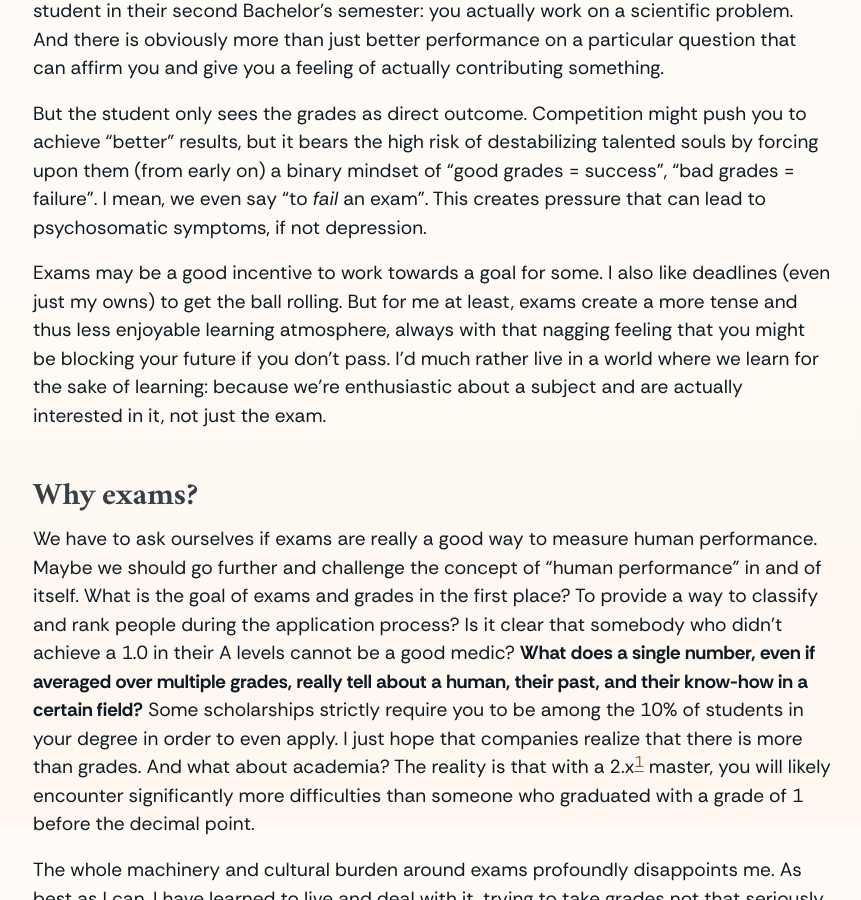
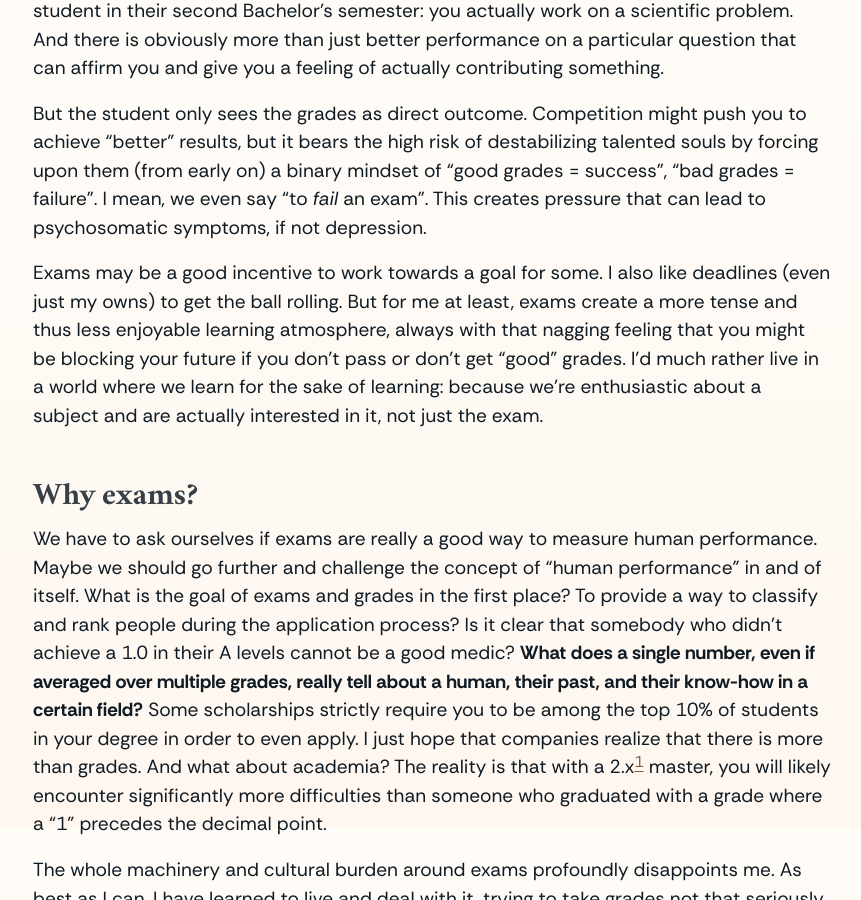
Before and after one commit to Splines/homepage, a Jekyll site: the page built from _posts/2026-01-22-exams.md, in a window 1280 px wide and 900 px high, scrolled down 2772 px. Shown: the whole window, without its empty margins (208-1069 px from the left). Built offline with Jekyll 4.4.1, drawn with Linux system fonts in a browser that asks for light colours; comment, search, counter and statistics services are not loaded; some of the changed text lies outside the part shown.

Commit message:
Publish exam post

```diff
--- a/_posts/2026-01-21-exams.md
+++ b/_posts/2026-01-22-exams.md
@@ -38,15 +36,17 @@
 
 But the student only sees the grades as direct outcome. Competition might push you to achieve "better" results, but it bears the high risk of destabilizing talented souls by forcing upon them (from early on) a binary mindset of "good grades = success", "bad grades = failure". I mean, we even say "to _fail_ an exam". This creates pressure that can lead to psychosomatic symptoms, if not depression.
 
-Exams may be a good incentive to work towards a goal for some. I also like deadlines (even just my owns) to get the ball rolling. But for me at least, exams create a more tense and thus less enjoyable learning atmosphere, always with that nagging feeling that you might be blocking your future if you don't pass. I'd much rather live in a world where we learn for the sake of learning: because we're enthusiastic about a subject and are actually interested in it, not just the exam.
+Exams may be a good incentive to work towards a goal for some. I also like deadlines (even just my owns) to get the ball rolling. But for me at least, exams create a more tense and thus less enjoyable learning atmosphere, always with that nagging feeling that you might be blocking your future if you don't pass or don't get "good" grades. I'd much rather live in a world where we learn for the sake of learning: because we're enthusiastic about a subject and are actually interested in it, not just the exam.
 
 
 ## Why exams?
 
-We have to ask ourselves if exams are really a good way to measure human performance. Maybe we should go further and challenge the concept of "human performance" in and of itself. What is the goal of exams and grades in the first place? To provide a way to classify and rank people during the application process? Is it clear that somebody who didn't achieve a 1.0 in their A levels cannot be a good medic? **What does a single number, even if averaged over multiple grades, really tell about a human, their past, and their know-how in a certain field?** Some scholarships strictly require you to be among the 10% of students in your degree in order to even apply. I just hope that companies realize that there is more than grades. And what about academia? The reality is that with a 2.x[^german] master, you will likely encounter significantly more difficulties than someone who graduated with a grade of 1 before the decimal point.
+We have to ask ourselves if exams are really a good way to measure human performance. Maybe we should go further and challenge the concept of "human performance" in and of itself. What is the goal of exams and grades in the first place? To provide a way to classify and rank people during the application process? Is it clear that somebody who didn't achieve a 1.0 in their A levels cannot be a good medic? **What does a single number, even if averaged over multiple grades, really tell about a human, their past, and their know-how in a certain field?** Some scholarships strictly require you to be among the top 10% of students in your degree in order to even apply. I just hope that companies realize that there is more than grades. And what about academia? The reality is that with a 2.x[^german] master, you will likely encounter significantly more difficulties than someone who graduated with a grade where a "1" precedes the decimal point.
 
 The whole machinery and cultural burden around exams profoundly disappoints me. As best as I can, I have learned to live and deal with it, trying to take grades not that seriously anymore and putting more emphasis on learning for the beauty and joy of it. But of course, this is difficult when, despite teachers regurgitating how important it is to "learn for life", grades still dictate what waters one can venture into later on. Nobody wants to blow their chances, so grades remain important.
 
 I hope recruiters, be it in a company, or as a PI of a research group, will not only put their focus on grades, but approach the person with dignity as a human being, worth way more than what a single number could ever express. Personal projects, the eagerness to grow, soft skills, and side quests into topics that go beyond exams should be valued just as much, if not more. I'd love to see more alternative methods of examination like 3-week deep-dive reports. But maybe we should also question the concept of "grades" and ask ourselves if they are not a remnant of darker times worth getting rid of in favor of a more relaxed, joyful and playful learning atmosphere fostering a sense of team spirit (while allowing for competition-like aspects), responsibility and real excitement for the subject at hand.
 
+<small>_Thanks to Talia and Nils for their helpful feedback._</small>
+
 [^german]: I refer to German grades here, where 1.0 corresponds to an A, B starts at 1.6, C at 2.1, D at 3.1 and E at 3.6. The minimum passing grade is 4.0.
```
Also changed, not shown: other parts of _posts/2026-01-22-exams.md (+2 -4 lines).
